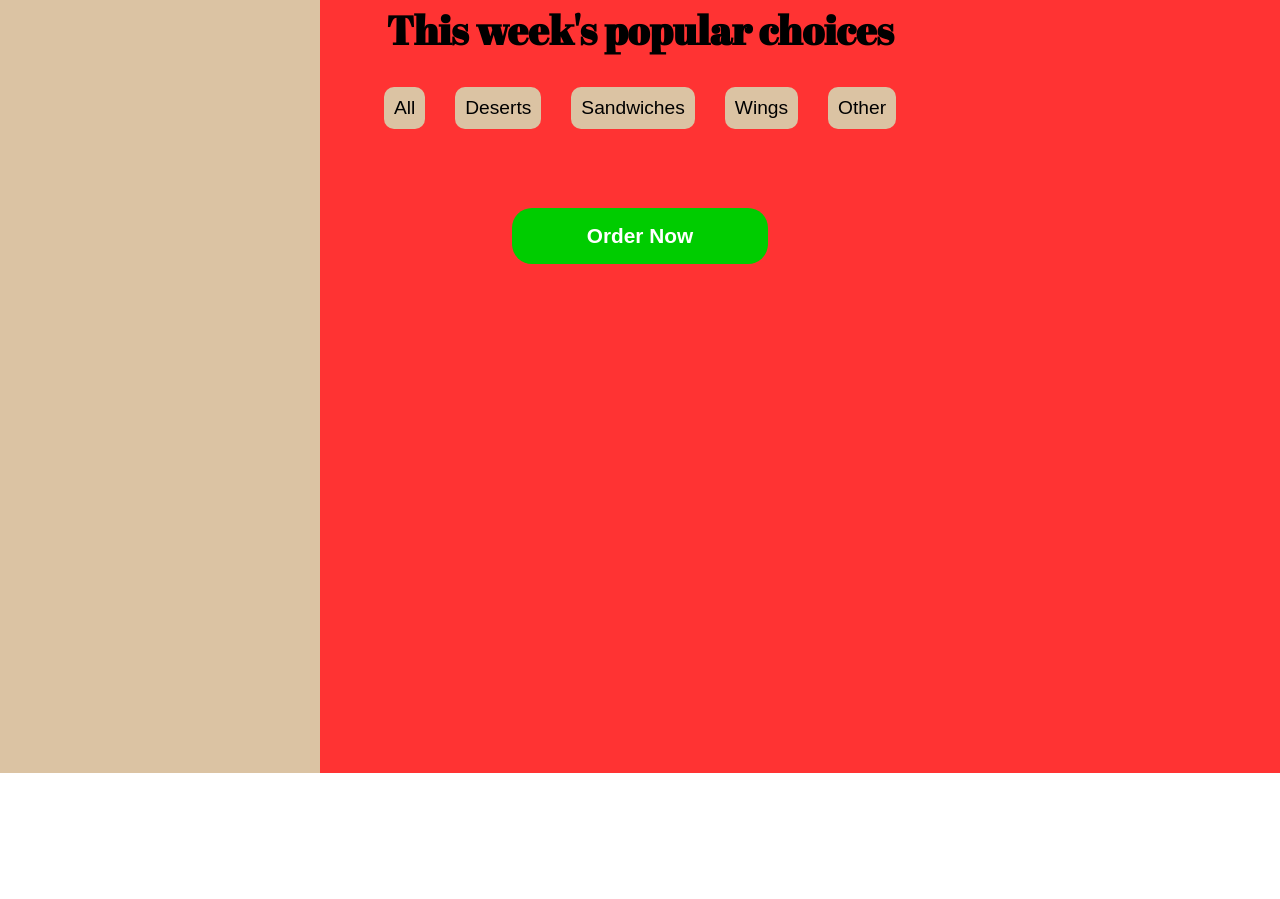
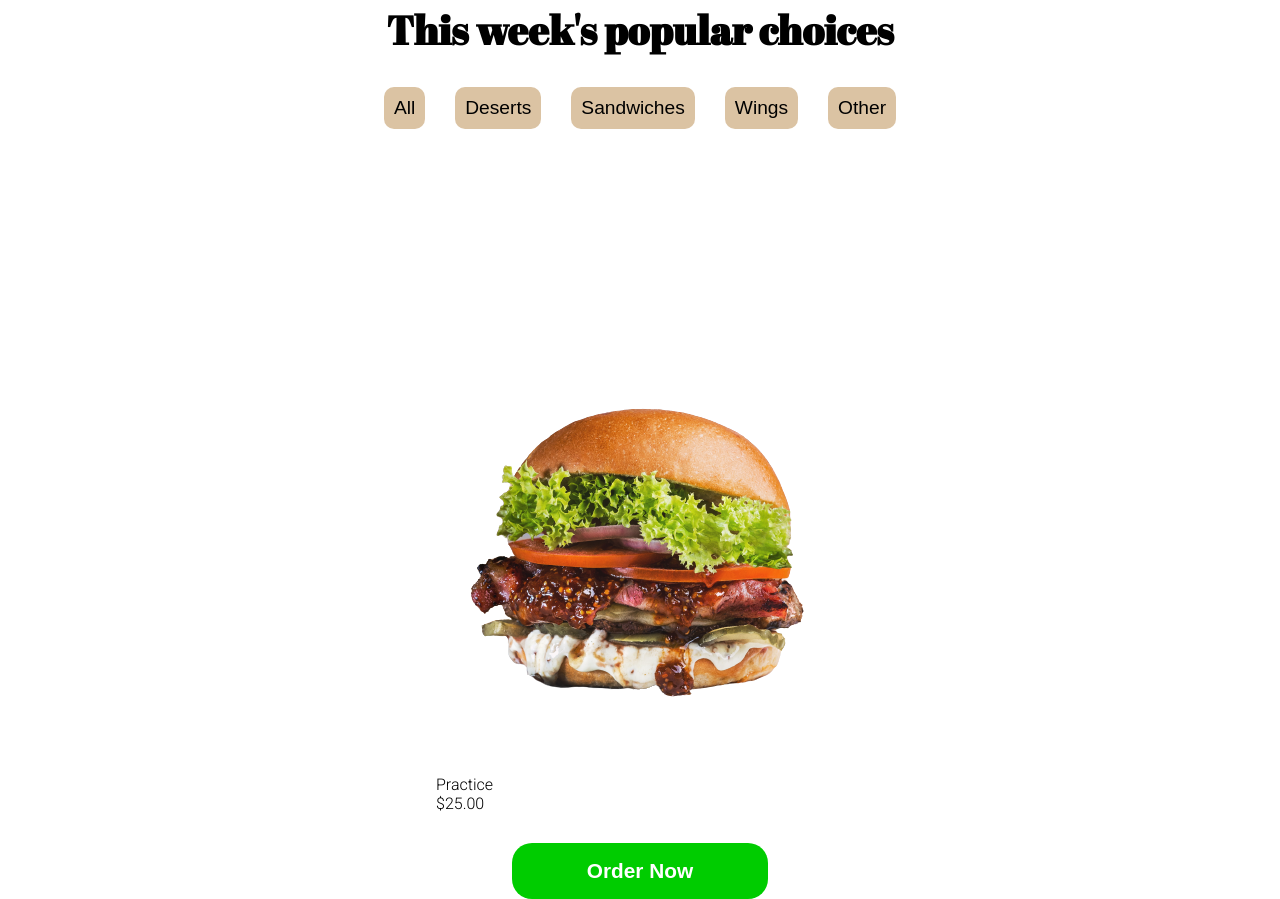
Before and after one commit to dejourford/pizza-website, a plain HTML site: page index.html in a window 1280 px wide. Shown: the part 1787-2686 px from the top of the page. Before the commit the page ends 2560 px from the top, so only its background shows below. Drawn offline with nearby package versions, Linux system fonts and the light colour scheme.

Commit message:
remove gradient

```diff
--- a/index.html
+++ b/index.html
@@ -114,10 +114,11 @@
             </div>
 
             <div class="popular-choices">
-                <img src="" alt="">
-                <div class="name"></div>
-                <div class="price"></div>
-
+                <div class="popular-choice">
+                    <img class="choice-image" src="images/burger.png" alt="">
+                    <div class="name">Practice</div>
+                    <div class="price">$25.00</div>
+                </div>
             </div>
 
             <button class="order-now-btn">Order Now</button>
--- a/styles.css
+++ b/styles.css
@@ -206,13 +206,6 @@ h1 {
 /* WEEKLY POPULAR CHOICES */
 .popular-choices-section {
     height: 100vh;
-    background: linear-gradient(
-    to left,
-    #ff3333 0%,
-    #ff3333 75%,
-    #dbc3a3 75%,
-    #dbc3a3 100%
-  );
     display: flex;
     justify-content: center;
     padding-top: 30px;
```
